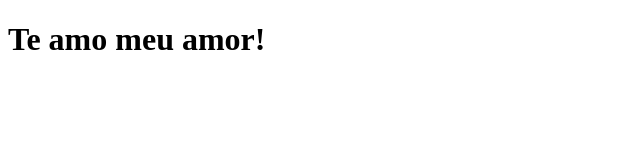
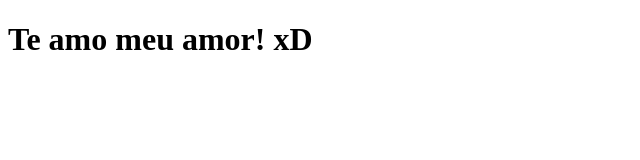
Before and after one commit to aryjuiz/clone-tabnews, a Next.js app: page / in a window 1280 px wide. Shown: the top 160 px of the page, without its empty margins (0-640 px from the left). Built offline with nearby package versions, Linux system fonts and the light colour scheme.

Commit message:
modifica a frase

```diff
--- a/pages/index.js
+++ b/pages/index.js
@@ -1,5 +1,5 @@
 function home () {
-    return <h1>Te amo meu amor!</h1>
+    return <h1>Te amo meu amor! xD</h1>
 }
 
 export default home;
```
